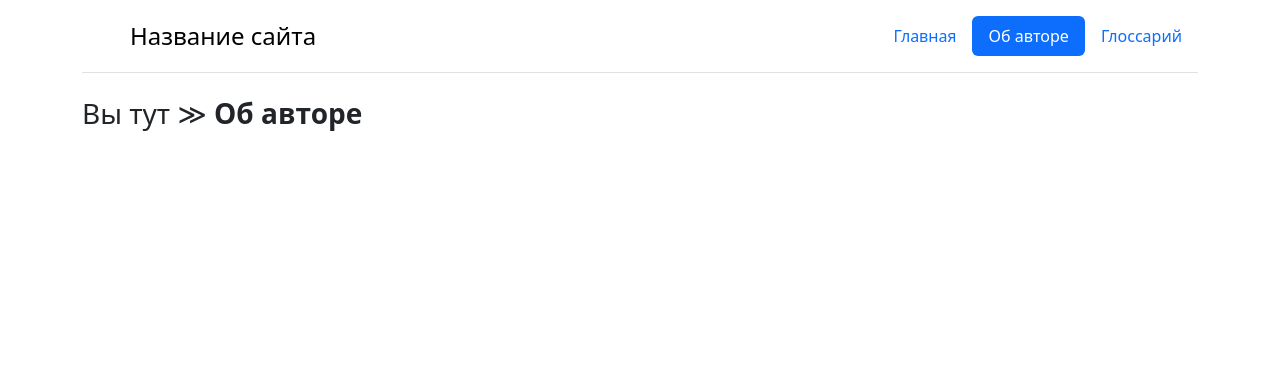
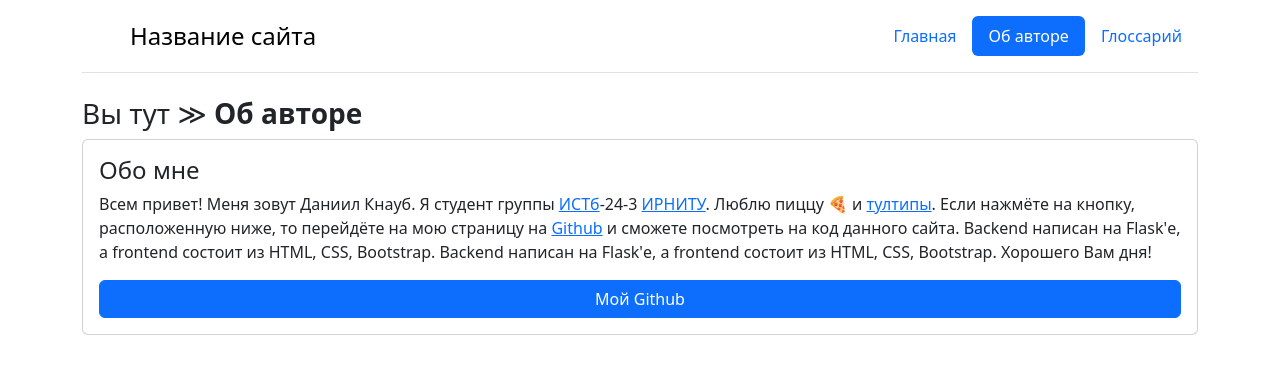
Before and after one commit to pickled-melon/flask_coursework, a Flask app: page /about in a window 1280 px wide. Shown: the top 374 px of the page. Run offline with Flask 3, Linux system fonts and the light colour scheme; some libraries are stand-ins or nearby versions.

Commit message:
Были включены тултипы и обновлена страница "Об авторе"

```diff
--- a/templates/__layout.html
+++ b/templates/__layout.html
@@ -19,5 +19,9 @@
 
 
     <script src="/static/js/bootstrap.bundle.min.js"></script>
+    <script>
+        const tooltipTriggerList = document.querySelectorAll('[data-bs-toggle="tooltip"]')
+        const tooltipList = [...tooltipTriggerList].map(tooltipTriggerEl => new bootstrap.Tooltip(tooltipTriggerEl))
+    </script>
 </body>
 </html>
--- a/templates/about.html
+++ b/templates/about.html
@@ -1,5 +1,9 @@
 {% extends "__layout.html" %}
 
 {% block content %}
-
+<div class="card card-body">
+    <h4 class="card-title">Обо мне</h4>
+    <p class="card-text muted">Всем привет! Меня зовут Даниил Кнауб. Я студент группы <a href="#" data-bs-toggle="tooltip" data-bs-title="Информационные системы и технологии">ИСТб</a>-24-3 <a href="https://www.istu.edu/" data-bs-toggle="tooltip" data-bs-title="Иркутского Политеха">ИРНИТУ</a>. Люблю пиццу &#127829; и <a href="#" data-bs-toggle="tooltip" data-bs-title="Всплывающие подскази из Bootstrap">тултипы</a>. Если нажмёте на кнопку, расположенную ниже, то перейдёте на мою страницу на <a href="#" data-bs-toggle="tooltip" data-bs-title="Социальная сеть для программистов">Github</a> и сможете посмотреть на код данного сайта.  Backend написан на Flask'е, а frontend состоит из HTML, CSS, Bootstrap. Backend написан на Flask'е, а frontend состоит из HTML, CSS, Bootstrap. Хорошего Вам дня!</p>
+    <a href="#" class="btn btn-primary">Мой Github</a>
+</div>
 {% endblock %}
```
